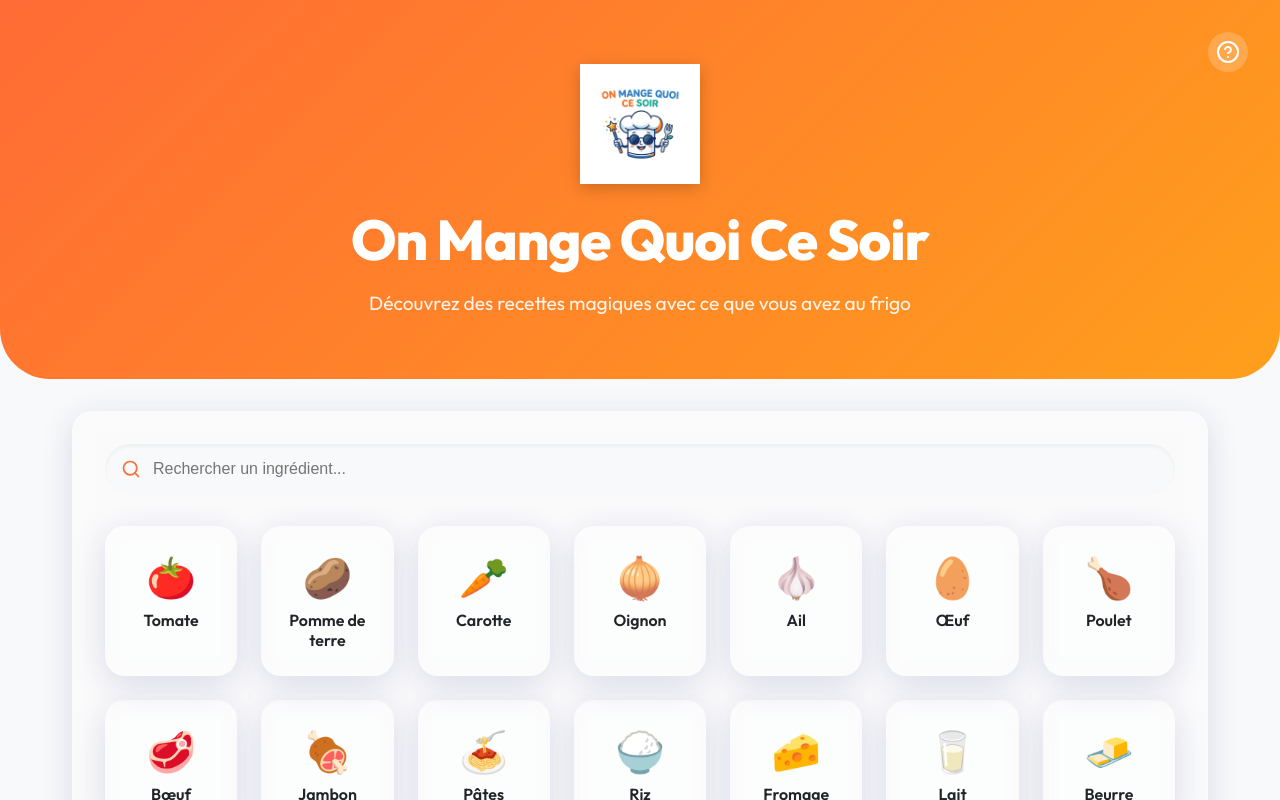
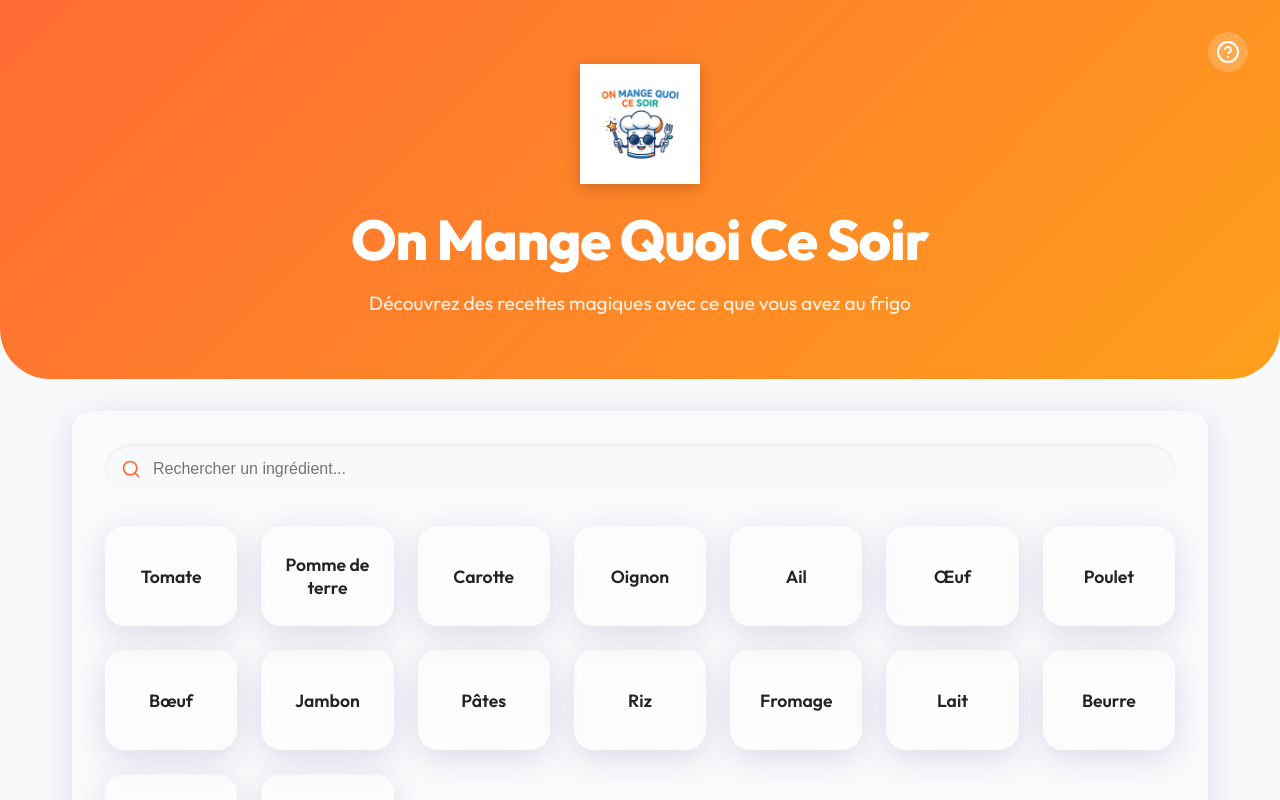
Before and after one commit to legagneurdeveloppement-create/on-mange-quoi-ce-soir, a React (Vite) app: page / in a window 1280 px wide. Shown: the top 800 px of the page. Built offline with nearby package versions, Linux system fonts and the light colour scheme.

Commit message:
Remove emojis from ingredient cards for a cleaner text-based UI

```diff
--- a/src/App.jsx
+++ b/src/App.jsx
@@ -239,8 +239,7 @@ function App() {
                       <X size={12} />
                     </button>
                   )}
-                  <span className="ingredient-icon">{ing.icon}</span>
-                  <span style={{ fontWeight: 600, display: 'block' }}>{ing.name}</span>
+                  <span style={{ fontWeight: 600, display: 'block', fontSize: '1.1rem', margin: '0.5rem 0' }}>{ing.name}</span>
 
                   {selectedIngredients[ing.id] && (
                     <div className="quantity-controls fade-in" onClick={(e) => e.stopPropagation()}>
@@ -257,11 +256,10 @@ function App() {
                   initial={{ opacity: 0 }}
                   animate={{ opacity: 1 }}
                   className="ingredient-card glass"
-                  style={{ border: '2px dashed var(--primary)', background: 'rgba(255, 107, 53, 0.05)' }}
+                  style={{ border: '2px dashed var(--primary)', background: 'rgba(255, 107, 53, 0.05)', display: 'flex', alignItems: 'center', justifyContent: 'center' }}
                   onClick={addCustomIngredient}
                 >
-                  <span className="ingredient-icon">➕</span>
-                  <span style={{ fontWeight: 600, display: 'block' }}>Ajouter "{searchQuery}"</span>
+                  <span style={{ fontWeight: 600, display: 'block', textAlign: 'center' }}>Ajouter "{searchQuery}"</span>
                 </motion.div>
               )}
             </div>
--- a/src/index.css
+++ b/src/index.css
@@ -117,13 +117,15 @@ header p {
 }
 
 .ingredient-card {
-  padding: 1.5rem;
+  padding: 1rem;
   text-align: center;
   cursor: pointer;
   transition: all 0.3s cubic-bezier(0.4, 0, 0.2, 1);
   display: flex;
   flex-direction: column;
   align-items: center;
+  justify-content: center;
+  min-height: 100px;
   gap: 0.5rem;
   border: 2px solid transparent;
 }
@@ -141,9 +143,6 @@ header p {
   box-shadow: 0 10px 20px rgba(255, 107, 53, 0.3);
 }
 
-.ingredient-icon {
-  font-size: 2.5rem;
-}
 
 .quantity-controls {
   display: flex;
```
